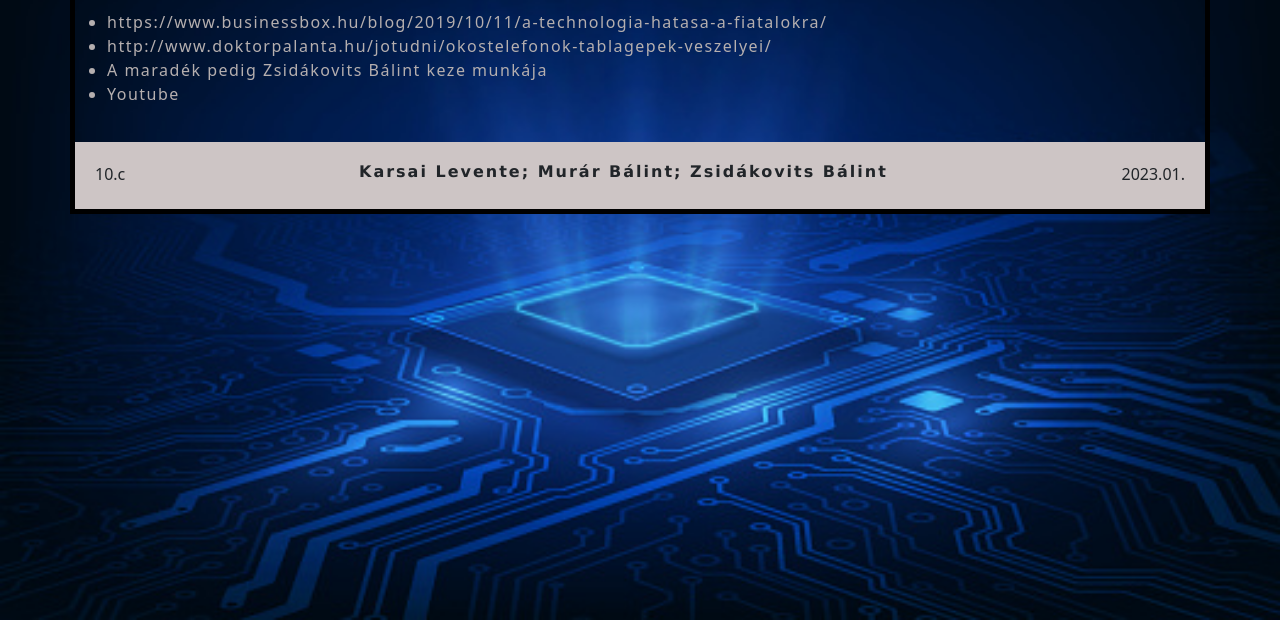
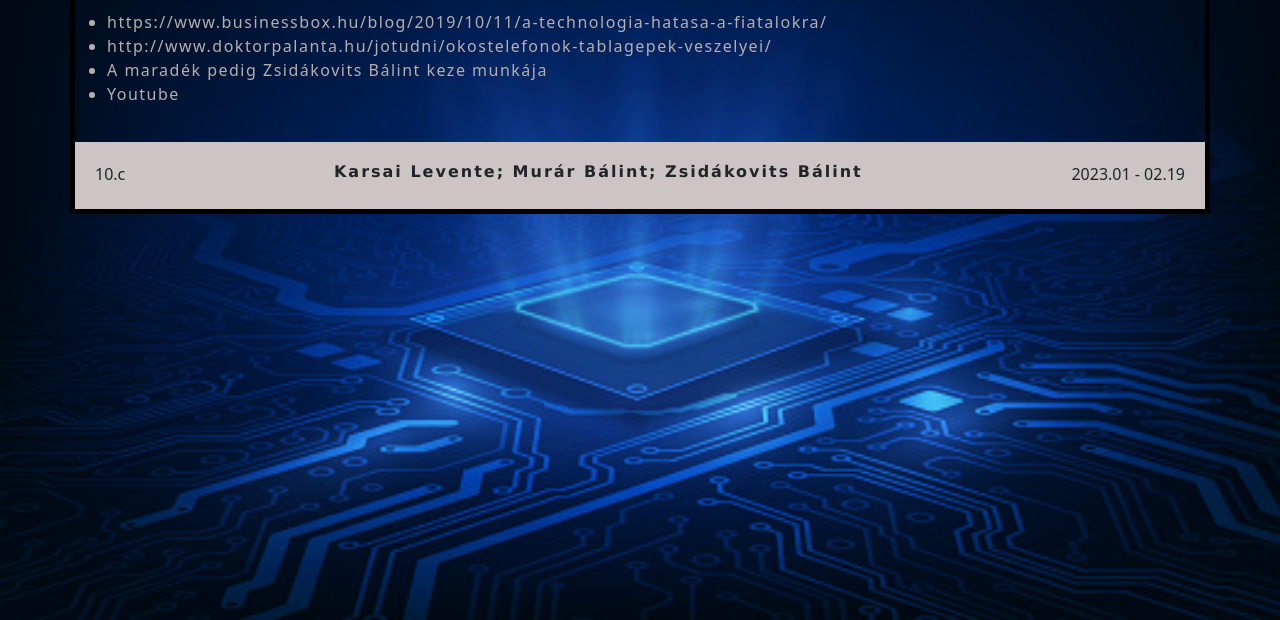
Before and after one commit to KarsaiLevente/KarsaiLevente, a plain HTML site: page aloldalak/forras.html in a window 1280 px wide. Shown: the part 180-800 px from the top of the page. Drawn offline with nearby package versions, Linux system fonts and the light colour scheme.

Commit message:
majdnem kész

```diff
--- a/aloldalak/forras.html
+++ b/aloldalak/forras.html
@@ -57,7 +57,7 @@
         <footer>
             <div>
                 <span id="bal">10.c</span>
-                <span id="jobb">2023.01.</span>
+                <span id="jobb">2023.01 - 02.19</span>
                 <span id="közép">
                     <h6 id="nevek"><b>Karsai Levente; Murár Bálint; Zsidákovits Bálint</b></h6>
                 </span>
```
